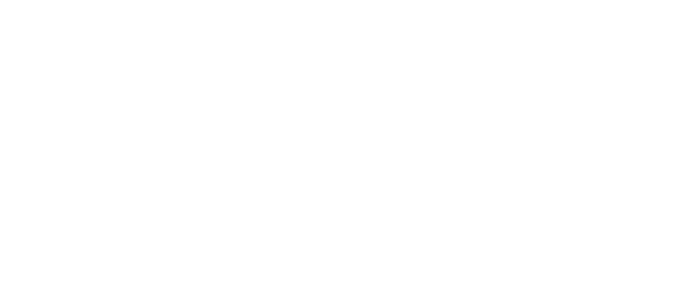
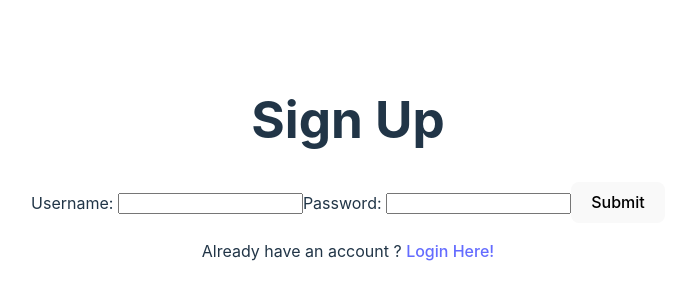
Before and after one commit to TeamCharizardECRI38/stackorderflow, a React (Vite) app: page /#/signup in a window 1280 px wide. Before the commit this address had no page. Shown: the part 232-532 px from the top of the page, without its empty margins (292-968 px from the left). Built offline with nearby package versions, Linux system fonts and the light colour scheme.

Commit message:
working signup page that redirects to dash; user info retrieved from backend

```diff
--- a/package.json
+++ b/package.json
@@ -6,9 +6,11 @@
     "dev": "vite",
     "build": "vite build",
     "preview": "vite preview",
-    "server": "node server/server.js"
+    "server": "node server/server.js",
+    "fulldev": "concurrently \"nodemon server/server.js\" \"vite\""
   },
   "dependencies": {
+    "concurrently": "^7.6.0",
     "cookie-parser": "^1.4.6",
     "cors": "^2.8.5",
     "dotenv": "^16.0.3",
--- a/src/App.jsx
+++ b/src/App.jsx
@@ -1,18 +1,32 @@
-import { Route, Routes } from 'react-router-dom';
-// import SignUp from './SignUp';
-import Login from './Login';
-import Dash from './Dash';
-import './App.css'
+import React, { useState } from "react";
+import { Route, Routes } from "react-router-dom";
+import SignUp from "./SignUp";
+import Login from "./Login";
+import Dash from "./Dash";
+import "./App.css";
 
 function App() {
+  const [isLoggedIn, setIsLoggedIn] = useState(false);
+  const [userInfo, setUserInfo] = useState(null);
 
+  // if loggedIn is truthy, go to Dash; if not, redirect to Login
   return (
     <div>
       <Routes>
         <Route exact path="/" element={<Login />} />
-        {/* <Route path="/signup" element={<SignUp />}></Route> */}
-        <Route path="/dash" element={<Dash />}></Route>
-        </Routes>
+        <Route
+          path="/signup"
+          element={
+            <SignUp
+              userInfo={userInfo}
+              setUserInfo={setUserInfo}
+              isLoggedIn={isLoggedIn}
+              setIsLoggedIn={setIsLoggedIn}
+            />
+          }
+        ></Route>
+        <Route path="/dash" element={isLoggedIn ? <Dash /> : <Login />}></Route>
+      </Routes>
     </div>
   );
 }
--- a/src/Login.jsx
+++ b/src/Login.jsx
@@ -18,6 +18,12 @@
 
         <h1>Login</h1>
         <div className="loginContainer">
+            <form>
+                <label>Username:   </label>
+            <input id='username' type='text' name='username' onChange={e => setUsername(e.target.value)}/>
+            <label>Password:   </label>
+            <input id='password' type='text' name='password' onChange={e => setPassword(e.target.value)}/>
+            </form>
             <p>No Account Yet? <a key="link" href="/#/signup">
             Sign Up Here!
             </a></p>
--- a/src/SignUp.jsx
+++ b/src/SignUp.jsx
@@ -1 +1,70 @@
-import React, { Component } from 'react';
+import React, { Component, useState } from "react";
+import { useNavigate } from "react-router-dom";
+
+function SignUp(props) {
+  const { userInfo, setUserInfo, isLoggedIn, setIsLoggedIn } = props;
+  const [username, setUsername] = useState("");
+  const [password, setPassword] = useState("");
+  const navigate = useNavigate();
+  // on change = update username/password
+  // on click = verify input format and then set fetch req to backend
+  const sendRequest = (username, password) => {
+    fetch("http://localhost:3000/api/", {
+      method: "POST",
+      //mode: 'no-cors',
+      headers: { "Content-Type": "application/json" },
+      body: JSON.stringify({ username: username, password: password }),
+    })
+      .then((res) => res.json())
+      .then((data) => {
+        console.log(data);
+        // successful login gives response array: [{userdoc}, [petListwithpetobj]]
+        setUserInfo(data);
+        setIsLoggedIn(true);
+      })
+      .then((data) => {
+        console.log("user info : " + userInfo);
+        navigate("/dash");
+      })
+      .catch((err) => console.log("this is catch error", err));
+  };
+
+  return (
+    <div className="signupPage">
+      <h1>Sign Up</h1>
+      <div className="loginContainer">
+        <form onSubmit={(event) => event.preventDefault()}>
+          <label>Username: </label>
+          <input
+            id="username"
+            type="text"
+            name="username"
+            onChange={(e) => setUsername(e.target.value)}
+          />
+          <label>Password: </label>
+          <input
+            id="password"
+            type="text"
+            name="password"
+            onChange={(e) => setPassword(e.target.value)}
+          />
+          <button
+            onClick={() => {
+              sendRequest(username, password);
+            }}
+          >
+            Submit
+          </button>
+        </form>
+        <p>
+          Already have an account ?{" "}
+          <a key="link" href="/">
+            Login Here!
+          </a>
+        </p>
+      </div>
+    </div>
+  );
+}
+
+export default SignUp;
```
Also changed, not shown: 2 other files (tests, documents, lock files or other folders).
